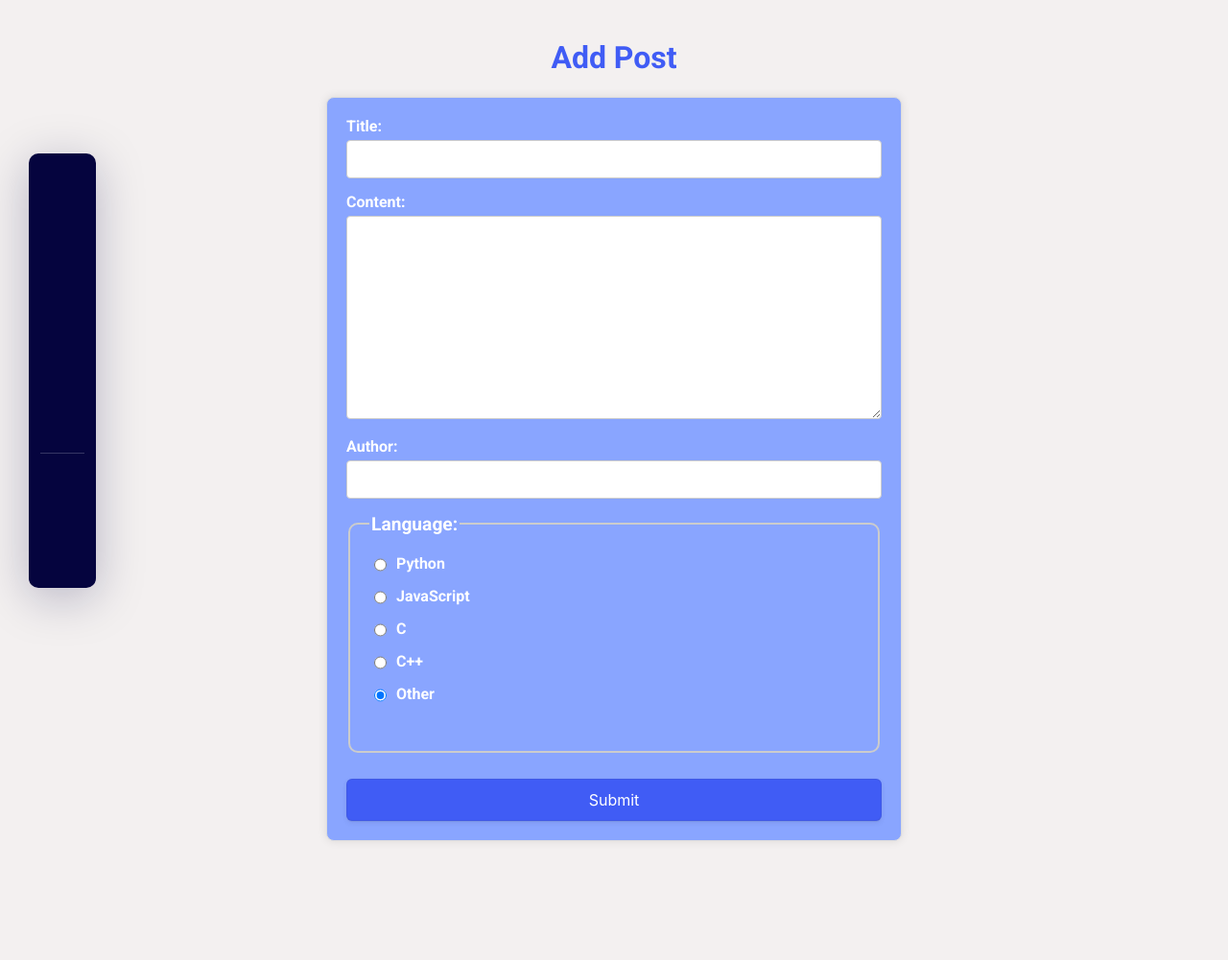
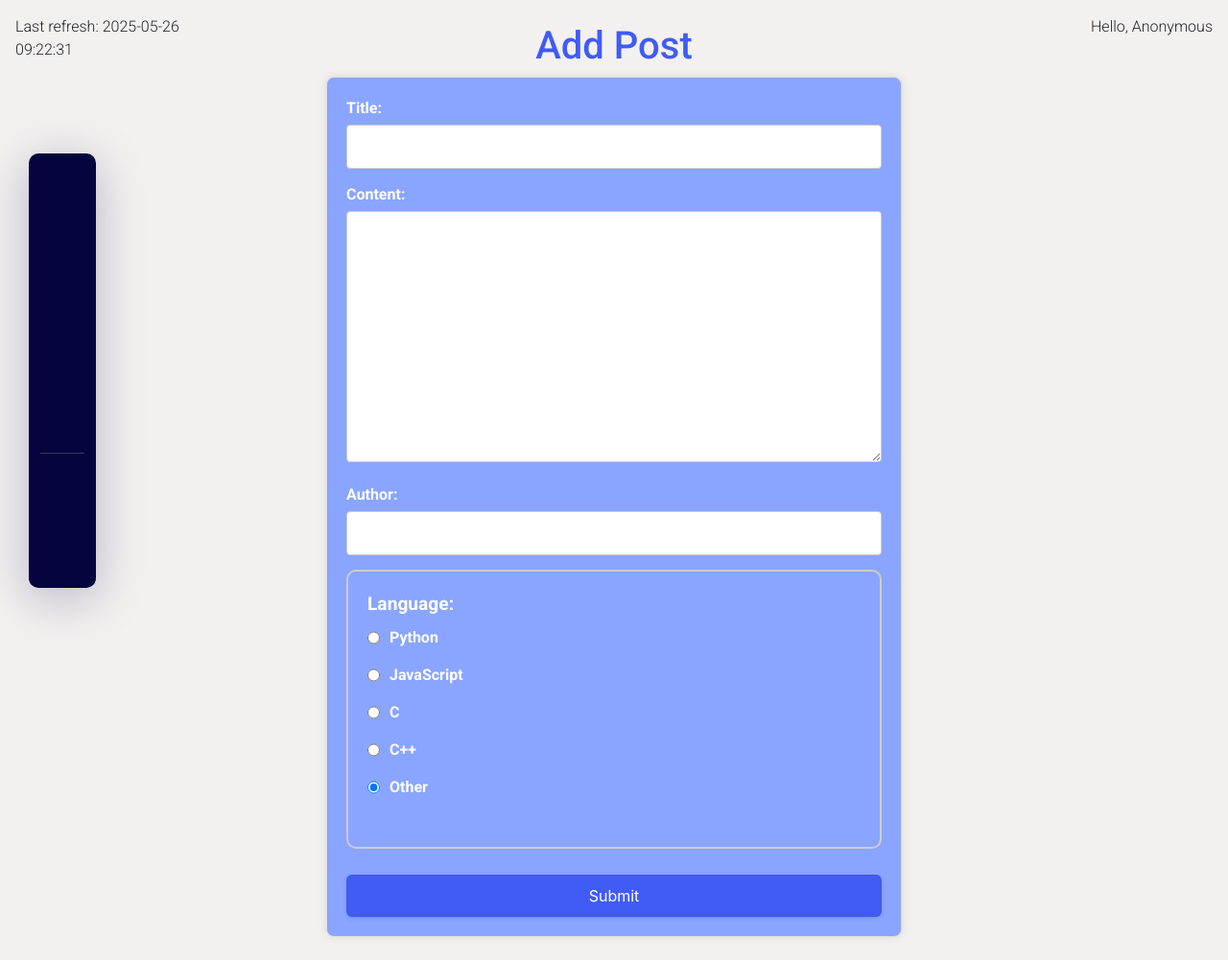
Before and after one commit to Zeus097/SoftUni-Python-Web, a Django app: page /post/add/ in a window 1280 px wide. Shown: the whole page at 96% size. Before the commit the page ends 877 px from the top, so only its background shows below. Run offline with Django 5.2, Linux system fonts and the light colour scheme; some libraries are stand-ins or nearby versions.

Commit message:
adding custom tag for practice

```diff
--- /dev/null
+++ b/Templates_Basics/forumApp/posts/templatetags/current_time.py
@@ -0,0 +1,9 @@
+from datetime import datetime
+from django import template
+
+register = template.Library()
+
+
+@register.simple_tag
+def current_time(format_string: str="%Y-%m-%d %H:%M:%S"):
+    return datetime.now().strftime(format_string)
--- /dev/null
+++ b/Templates_Basics/forumApp/posts/templatetags/user_info.py
@@ -0,0 +1,19 @@
+from django import template
+
+
+register = template.Library()
+
+
+@register.inclusion_tag('common/user_info.html', takes_context=True)
+def user_info(context, user):
+    """
+    There are better ways to do this than creating inclusion tag for it
+    """
+    if user.is_authenticated:
+        return {
+            "username": user.username,
+        }
+
+    return {
+        "username": "Anonymous",
+    }
--- a/Templates_Basics/forumApp/templates/common/base.html
+++ b/Templates_Basics/forumApp/templates/common/base.html
@@ -1,5 +1,7 @@
 {% load static %}
 {% load markdown_extras %}
+{% load current_time %}
+{% load user_info %}
 
 <!DOCTYPE html>
 <html lang="en">
@@ -7,7 +9,10 @@
     <meta charset="UTF-8">
     <meta name="viewport" content="width=device-width, initial-scale=1.0">
     <title>Forum Posts</title>
-    <link rel="stylesheet" href="{% static 'css/styles.css' %}">
+    <link href="https://cdn.jsdelivr.net/npm/bootstrap@5.3.6/dist/css/bootstrap.min.css" rel="stylesheet" integrity="sha384-4Q6Gf2aSP4eDXB8Miphtr37CMZZQ5oXLH2yaXMJ2w8e2ZtHTl7GptT4jmndRuHDT" crossorigin="anonymous">
+    {% block styles %}
+        <link rel="stylesheet" href="{% static 'css/styles.css' %}">
+    {% endblock %}
     <link rel="preconnect" href="https://fonts.googleapis.com">
     <link rel="preconnect" href="https://fonts.gstatic.com" crossorigin>
     <link href="https://fonts.googleapis.com/css2?family=Roboto:ital,wght@0,100;0,300;0,400;0,500;0,700;0,900;1,100;1,300;1,400;1,500;1,700;1,900&display=swap" rel="stylesheet">
@@ -15,11 +20,26 @@
 <body>
     {% include 'common/nav.html' %}
 
-    <div class="container">
-        {% block content %}
-        {% endblock %}
+    <div class="container-fluid">
+        <div class="row">
+            <div class="col-md-2 p-3">
+                <p>Last refresh: {% current_time %}</p>
+            </div>
+            <div class="col-md-8 py-4">
+                 <div>
+                    {% block content %}
+                    {% endblock %}
+                </div>
+            </div>
+            <div class="col-md-2 d-flex justify-content-end p-3">
+                {% user_info request.user %}
+            </div>
+        </div>
     </div>
 
+
+
+        <script src="https://cdn.jsdelivr.net/npm/bootstrap@5.3.6/dist/js/bootstrap.bundle.min.js" integrity="sha384-j1CDi7MgGQ12Z7Qab0qlWQ/Qqz24Gc6BM0thvEMVjHnfYGF0rmFCozFSxQBxwHKO" crossorigin="anonymous"></script>
 </body>
     <script src='https://unpkg.com/akar-icons-fonts'></script>
 </html>
--- /dev/null
+++ b/Templates_Basics/forumApp/templates/common/user_info.html
@@ -0,0 +1,3 @@
+<div class="user-info">
+    <p>Hello, {{ username }}</p>
+</div>
```
Also changed, not shown: Templates_Basics/forumApp/posts/templatetags/my_tag.py (added, +12 -0 lines), Templates_Basics/forumApp/posts/templatetags/recent_posts.py (added, +28 -0 lines).
